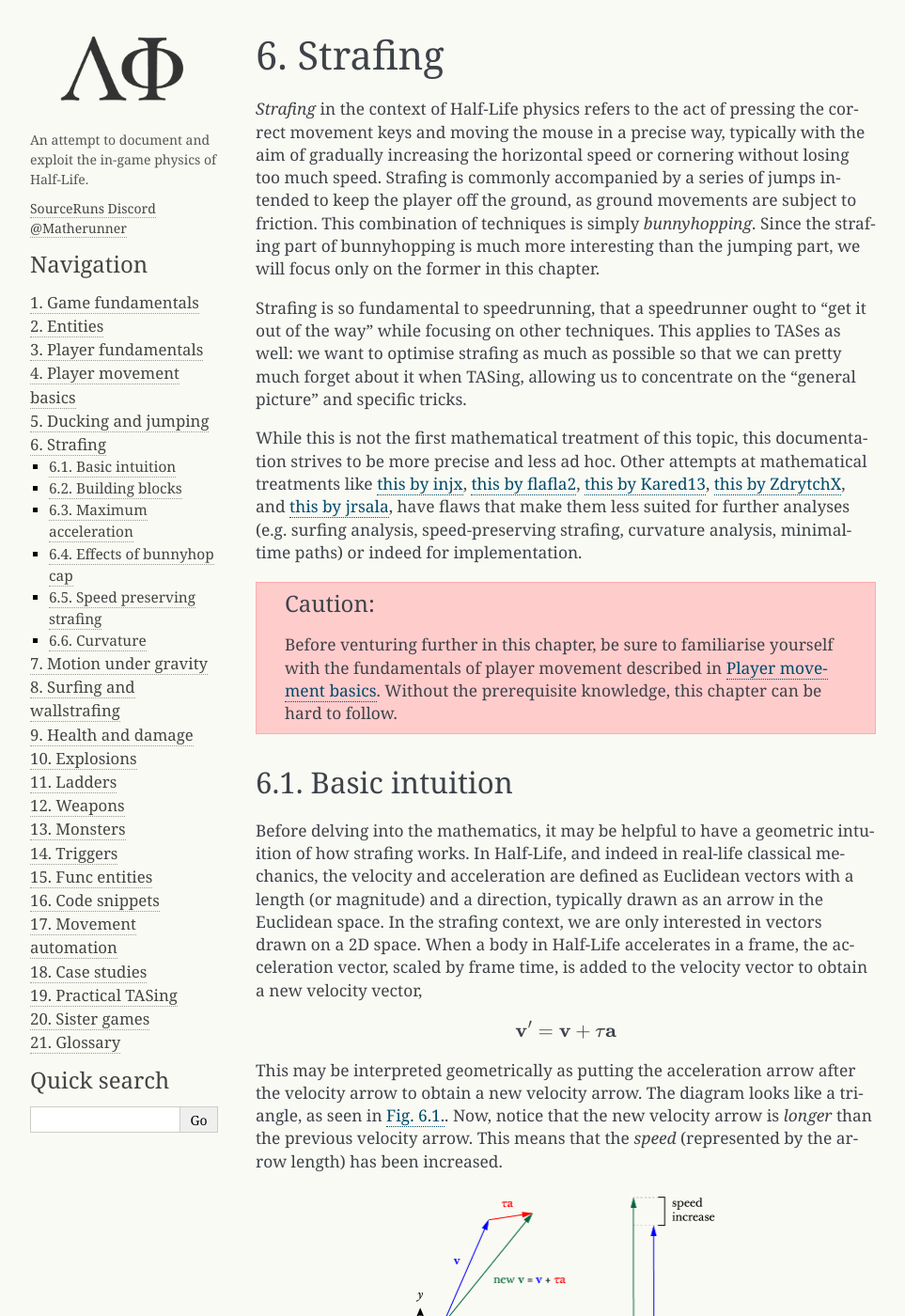
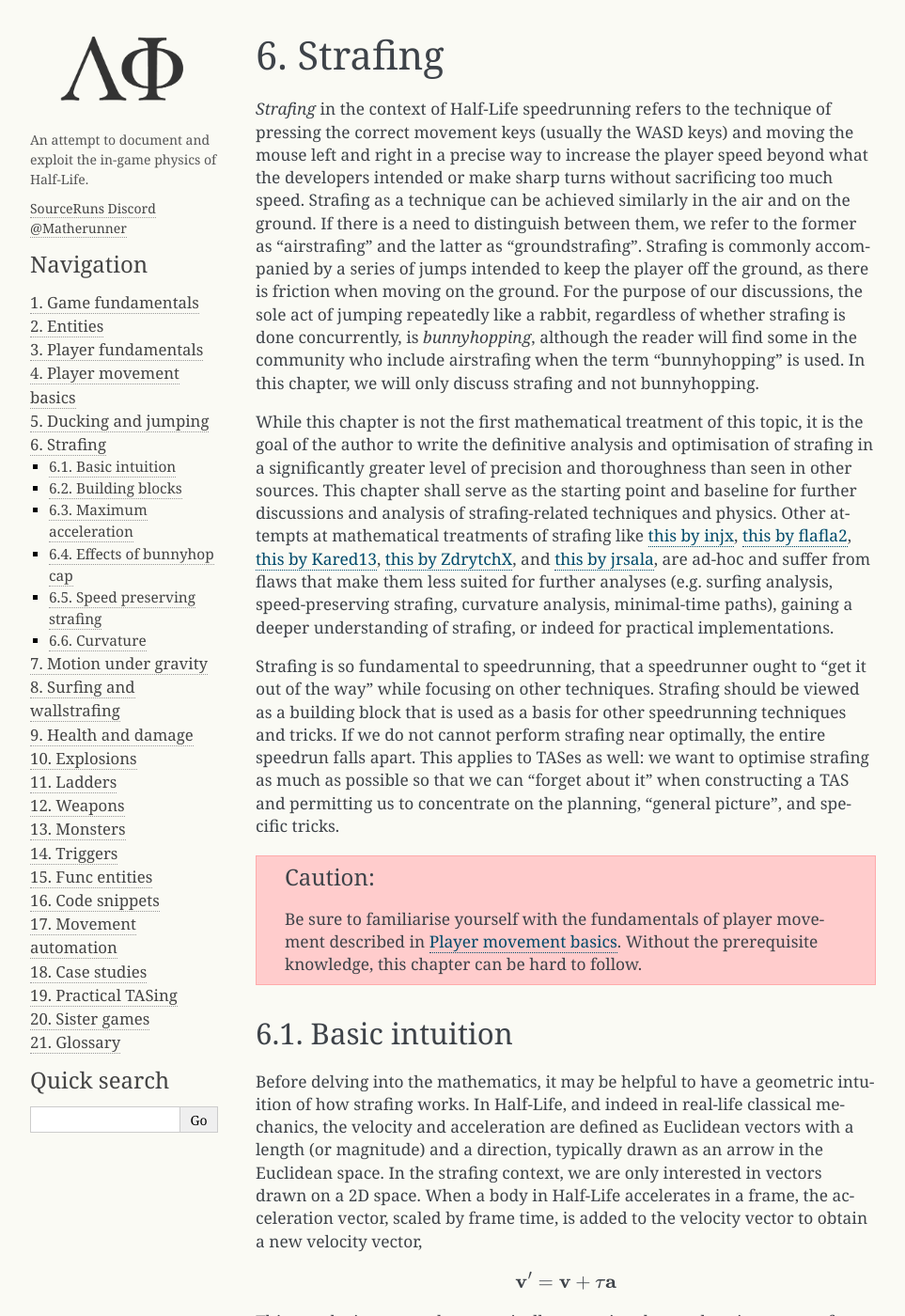
Before and after one commit to Matherunner/hldoc, a Sphinx documentation site: the page built from source/strafing.rst, in a window 1280 px wide and 1400 px high. Shown: the whole window at 94% size, without its empty margins (148-1111 px from the left). Built offline with Sphinx 7.4.7, drawn with Linux system fonts in a browser that asks for light colours; formulas are drawn with MathJax 3; some of the changed text lies outside the part shown.

Commit message:
Expanding on strafing

```diff
--- a/source/casestudies.rst
+++ b/source/casestudies.rst
@@ -10,7 +10,7 @@
 
 A one-man project, though with support from the community and giants' shoulders to stand on, this is a landmark speedrun in Half-Life history. The tricks and routes demonstrated in this run may look dated to modern viewers, and the airstrafing was not as optimised as one would expect from today's runs, but they are nonetheless executed nearly as well as they could be.
 
-.. _half-life 21:
+.. _half-life-21:
 
 `Half-Life 21`_ (2014) by quadrazid et al.
 ------------------------------------------
--- a/source/game.rst
+++ b/source/game.rst
@@ -90,7 +90,7 @@
 
 .. math:: \eta = \frac{\tau_p}{\tau_g} = \frac{\left\lfloor 1000\tau_g \right\rfloor}{1000\tau_g} = \frac{f_g}{1000} \left\lfloor \frac{1000}{f_g} \right\rfloor = \frac{f_g}{f_p}
 
-For instance, a trick known as the "501 fps slowdown" was implemented in Half-Life 21 (see :ref:`half-life 21`) to permit opening and passing through doors in the Questionable Ethics chapter without stopping dead by the doors before they could be opened fully. The slowdown factor at 501 fps is :math:`\eta = 0.501`. On pre-Steam versions of Half-Life and its expansions, the default frame rate is 72 fps (and some speedrunners believe it should not be exceeded), which would give a slowdown factor of :math:`\eta = 117/125 = 0.936`.
+For instance, a trick known as the "501 fps slowdown" was implemented in Half-Life 21 (see :ref:`half-life-21`) to permit opening and passing through doors in the Questionable Ethics chapter without stopping dead by the doors before they could be opened fully. The slowdown factor at 501 fps is :math:`\eta = 0.501`. On pre-Steam versions of Half-Life and its expansions, the default frame rate is 72 fps (and some speedrunners believe it should not be exceeded), which would give a slowdown factor of :math:`\eta = 117/125 = 0.936`.
 
 Savestates
 ----------
--- a/source/strafing.rst
+++ b/source/strafing.rst
@@ -3,11 +3,9 @@
 Strafing
 ========
 
-*Strafing* in the context of Half-Life physics refers to the act of pressing the correct movement keys and moving the mouse in a precise way, typically with the aim of gradually increasing the horizontal speed or cornering without losing too much speed. Strafing is commonly accompanied by a series of jumps intended to keep the player off the ground, as ground movements are subject to friction. This combination of techniques is simply *bunnyhopping*. Since the strafing part of bunnyhopping is much more interesting than the jumping part, we will focus only on the former in this chapter.
+*Strafing* in the context of Half-Life speedrunning refers to the technique of pressing the correct movement keys (usually the WASD keys) and moving the mouse left and right in a precise way to increase the player speed beyond what the developers intended or make sharp turns without sacrificing too much speed. Strafing as a technique can be achieved similarly in the air and on the ground. If there is a need to distinguish between them, we refer to the former as "airstrafing" and the latter as "groundstrafing". Strafing is commonly accompanied by a series of jumps intended to keep the player off the ground, as there is friction when moving on the ground. For the purpose of our discussions, the sole act of jumping repeatedly like a rabbit, regardless of whether strafing is done concurrently, is *bunnyhopping*, although the reader will find some in the community who include airstrafing when the term "bunnyhopping" is used. In this chapter, we will only discuss strafing and not bunnyhopping.
 
-Strafing is so fundamental to speedrunning, that a speedrunner ought to "get it out of the way" while focusing on other techniques. This applies to TASes as well: we want to optimise strafing as much as possible so that we can pretty much forget about it when TASing, allowing us to concentrate on the "general picture" and specific tricks.
-
-While this is not the first mathematical treatment of this topic, this documentation strives to be more precise and less ad hoc. Other attempts at mathematical treatments like `this by injx`_, `this by flafla2`_, `this by Kared13`_, `this by ZdrytchX`_, and `this by jrsala`_, have flaws that make them less suited for further analyses (e.g. surfing analysis, speed-preserving strafing, curvature analysis, minimal-time paths) or indeed for implementation.
+While this chapter is not the first mathematical treatment of this topic, it is the goal of the author to write the definitive analysis and optimisation of strafing in a significantly greater level of precision and thoroughness than seen in other sources. This chapter shall serve as the starting point and baseline for further discussions and analysis of strafing-related techniques and physics. Other attempts at mathematical treatments of strafing like `this by injx`_, `this by flafla2`_, `this by Kared13`_, `this by ZdrytchX`_, and `this by jrsala`_, are ad-hoc and suffer from flaws that make them less suited for further analyses (e.g. surfing analysis, speed-preserving strafing, curvature analysis, minimal-time paths), gaining a deeper understanding of strafing, or indeed for practical implementations.
 
 .. _`this by injx`: http://www.funender.com/quake/articles/
 .. _`this by flafla2`: http://flafla2.github.io/2015/02/14/bunnyhop.html
@@ -15,10 +13,9 @@
 .. _`this by ZdrytchX`: https://sites.google.com/site/zdrytchx/how-to/strafe-jumping-physics-the-real-mathematics
 .. _`this by jrsala`: https://gamedev.stackexchange.com/a/45656
 
-.. caution:: Before venturing further in this chapter, be sure to familiarise
-             yourself with the fundamentals of player movement described in
-             :ref:`player movement`. Without the prerequisite knowledge, this
-             chapter can be hard to follow.
+Strafing is so fundamental to speedrunning, that a speedrunner ought to "get it out of the way" while focusing on other techniques. Strafing should be viewed as a building block that is used as a basis for other speedrunning techniques and tricks. If we do not cannot perform strafing near optimally, the entire speedrun falls apart. This applies to TASes as well: we want to optimise strafing as much as possible so that we can "forget about it" when constructing a TAS and permitting us to concentrate on the planning, "general picture", and specific tricks.
+
+.. caution:: Be sure to familiarise yourself with the fundamentals of player movement described in :ref:`player movement`. Without the prerequisite knowledge, this chapter can be hard to follow.
 
 Basic intuition
 ---------------
@@ -39,21 +36,21 @@
    point to the correct direction (though having the correct length or
    magnitude).
 
-In Half-Life physics, the magnitude or length of the acceleration vector :math:`\mathbf{a}` may be depend on the current speed and the angle between the velocity and itself, which in turn is controlled by the viewangles, as explained in :ref:`player air ground`. The task of finding the right angles is the topic of this chapter.
+In Half-Life physics, the magnitude or length of the acceleration vector :math:`\mathbf{a}` depends on the current speed and the angle between the velocity and itself, which in turn is controlled by the viewangles, as explained in :ref:`player air ground`. The task of finding the optimal angles to achieve a certain goal is the topic of this chapter.
 
 .. _strafe building blocks:
 
 Building blocks
 ---------------
 
-Before exploiting the fundamental movement equation (FME) for our own gains, there are a few mathematical building blocks we should be aware of to make analyses easier. Firstly, write :math:`\lVert\mathbf{v}'\rVert = \sqrt{\mathbf{v}' \cdot \mathbf{v}'}`, where :math:`\mathbf{v}'` is already given in :ref:`player air ground`. Expanding each :math:`\mathbf{v}'` yields
+Regardless of the objective of strafing, its physics is governed by the fundamental movement equation (FME). We will construct several few mathematical building blocks to aid further analyses. Firstly, write :math:`\lVert\mathbf{v}'\rVert = \sqrt{\mathbf{v}' \cdot \mathbf{v}'}`, where :math:`\mathbf{v}'` is already given in :ref:`player air ground`. Expanding each :math:`\mathbf{v}'` yields
 
 .. math:: \lVert\mathbf{v}'\rVert
    = \sqrt{(\lambda(\mathbf{v}) + \mu\mathbf{\hat{a}}) \cdot (\lambda(\mathbf{v}) + \mu\mathbf{\hat{a}})}
    = \sqrt{\lVert\lambda(\mathbf{v})\rVert^2 + \mu^2 + 2 \lVert\lambda(\mathbf{v})\rVert \mu \cos\theta}
    :label: nextspeed
 
-This can be done because the dot product satisfies the distributive law. Equation :eq:`nextspeed` is sometimes called the *scalar FME*, often used in practical applications as the most general way to compute new speeds given :math:`\theta`.
+This can be done because the dot product satisfies the distributive law. Very quickly, we obtained :eq:`nextspeed` which is sometimes called the *scalar FME*, often used in practical applications as the most general way to compute new *speeds* (as opposed to velocity vectors) given :math:`\theta`.
 
 .. tip:: This is a very common and useful trick that can be used to quickly
          yield an expression for the magnitude of vectorial outputs without
@@ -64,9 +61,9 @@
 
 .. math::
    \begin{aligned}
-   \lVert\mathbf{v}'\rVert_{\mu = \gamma_1} &= \sqrt{\lVert\lambda(\mathbf{v})\rVert^2 +
+   \lVert\mathbf{v}'_{\mu = \gamma_1}\rVert &= \sqrt{\lVert\lambda(\mathbf{v})\rVert^2 +
    k_e \tau MA \left( k_e \tau MA + 2 \lVert\lambda(\mathbf{v})\rVert \cos\theta \right)} \\
-   \lVert\mathbf{v}'\rVert_{\mu = \gamma_2} &= \sqrt{\lVert\lambda(\mathbf{v})\rVert^2 \sin^2 \theta + L^2}
+   \lVert\mathbf{v}'_{\mu = \gamma_2}\rVert &= \sqrt{\lVert\lambda(\mathbf{v})\rVert^2 \sin^2 \theta + L^2}
    \end{aligned}
    :label: nextspeed gammas
 
@@ -90,25 +87,33 @@
    \quad\quad (\mathbf{v} \ne \mathbf{0})
    :label: newvelmat
 
-Note that the precaution :math:`\mathbf{v} \ne \mathbf{0}` is needed so that the unit vector :math:`\mathbf{\hat{v}} = \mathbf{v} / \lVert\mathbf{v}\rVert` is well defined. This is one downside of this form of parametrisation, where the special case of zero velocity must be handled separately by replacing :math:`\mathbf{\hat{v}} = \mathbf{\hat{f}}` (and assuming :math:`\varphi = 0` as usual) in :eq:`newvelmat`, thereby involving the viewangles in the computations.
+Note that the precaution :math:`\mathbf{v} \ne \mathbf{0}` is needed so that the unit vector :math:`\mathbf{\hat{v}} = \mathbf{v} / \lVert\mathbf{v}\rVert` is well defined. In other words, the directionality of :math:`\mathbf{v}` is lost when it is zero. This is therefore one downside of parametrising in terms of :math:`\theta`, where the special case of zero velocity must be handled separately by replacing :math:`\mathbf{\hat{v}} = \mathbf{\hat{f}}` (and assuming :math:`\varphi = 0` as usual) in :eq:`newvelmat`, thereby involving the viewangles in the computations.
 
 When written in the form of :eq:`newvelmat`, positive :math:`\theta` gives *clockwise* rotations, while negative :math:`\theta` gives *anticlockwise* rotations. If this convention is inconvenient for a particular application, one can easily reverse the directionality by reversing the signs of the :math:`\sin\theta` elements in the rotation matrix.
 
 Maximum acceleration
 --------------------
 
-Airstrafing to continuously gain speed is one of the oldest speedrunning tricks. It is of no surprise that one of the earliest inquiries into Half-Life physics has to do with the question of how to strafe with the maximum acceleration, when research began circa 2012 by the author of this documentation. In this section, we will provide precise mathematical descriptions of how maximum-acceleration strafing works in a way that can readily be implemented in TAS tools.
+Airstrafing to continuously gain speed beyond what the developers intended is one of the oldest speedrunning tricks. It is of no surprise that one of the earliest inquiries into Half-Life physics is related to the question of how to airstrafe with the maximum acceleration, when research began circa 2012 by the author of this documentation. In this section, we will provide precise mathematical descriptions of how maximum-acceleration strafing works in a way that will provide a baseline for further analyses and also can readily be implemented in TAS tools.
+
+We must define our metric for "maximum acceleration" in a mathematically precise way. Specifically, we want to maximise the *average scalar acceleration* over some period of time :math:`t`. The average scalar acceleration may in turn be defined as
+
+.. math:: \overline{\lVert\mathbf{a}\rVert} = \frac{\Delta\lVert\mathbf{v}\rVert}{t} = \frac{\lVert\mathbf{v}_t\rVert - \lVert\mathbf{v}_0\rVert}{t}
+
+where :math:`\lVert\mathbf{v}_t\rVert` is the speed at time :math:`t` and :math:`\lVert\mathbf{v}_0\rVert` is the initial speed. We believe this is a valid metric because it reflects the intention of the speedrunner better in the field: namely, to increase the speed as much as possible over some time, which automatically also increases the distance travelled within the same period of time, since the distance travelled is simply the sum of all the speeds in every frame within the period of time in question.
 
 Arguments of the maxima
 ~~~~~~~~~~~~~~~~~~~~~~~
 
-Let :math:`\mathbf{v}` be the current player velocity, :math:`\mathbf{v}'` the velocity after strafing, and :math:`\tau` the frame time. Maximising the acceleration means to maximise the per-frame acceleration
+Let :math:`\mathbf{v}` be the current player velocity, :math:`\mathbf{v}'` the velocity after strafing, and :math:`\tau_g` the game frame time (see :ref:`frame rate`). To maximise the average scalar acceleration, it is sufficient to maximise the per-frame scalar acceleration
 
-.. math:: \frac{\lVert\mathbf{v}'\rVert - \lVert\mathbf{v}\rVert}{\tau}
+.. math:: \frac{\lVert\mathbf{v}'\rVert - \lVert\mathbf{v}\rVert}{\tau_g}
 
-It turns out that maximising the per-frame acceleration gives rise to the global optimum. In other words, optimising only the individual frames result in the optimal "overall" acceleration as well. This is perhaps owing to good luck, because it is by no means a universal rule that local maxima yield a global maximum in other instances.
+It turns out that maximising the per-frame acceleration "greedily" also maximises the global average acceleration over the span of some time :math:`t`. In other words, optimising only the individual frames result in the optimal "overall" acceleration as well. This is perhaps owing to good luck, because it is by no means a universal rule that local maxima yield a global maximum in other instances. We will prove this assertion in a later section.
 
-Now, we will assume the frame time :math:`\tau` is independent of any other variables. Therefore, we can ignore the :math:`\tau` factor, and the task of maximising acceleration boils down to maximising the new speed :math:`\lVert\mathbf{v}'\rVert`. Looking at :eq:`nextspeed gammas`, observe that the speed is invariant to the transformation :math:`\theta \mapsto -\theta`, because both :math:`\cos\theta` and :math:`\sin^2\theta` are `even functions`_. Therefore, for simplicity, we will consider only :math:`0 \le \theta \le \pi`. Define :math:`\zeta` such that :math:`\theta = \zeta` implies :math:`\mu = \gamma_1 = \gamma_2`, or
+.. TODO: prove this assertion
+
+Now, we will assume :math:`\lVert\mathbf{v}\rVert` and :math:`\tau_g` are independent of any other variables. Therefore, we can ignore them, and the task of maximising acceleration boils down to maximising solely the new speed :math:`\lVert\mathbf{v}'\rVert`. Looking at :eq:`nextspeed gammas`, observe that the new speed is invariant to the transformation :math:`\theta \mapsto -\theta`, because both :math:`\cos\theta` and :math:`\sin^2\theta` are `even functions`_. Without loss of generality, we will consider only :math:`0 \le \theta \le \pi`. Define :math:`\zeta` such that :math:`\theta = \zeta` implies :math:`\mu = \gamma_1 = \gamma_2`, or
 
 .. _`even functions`: https://en.wikipedia.org/wiki/Even_and_odd_functions
 
```
